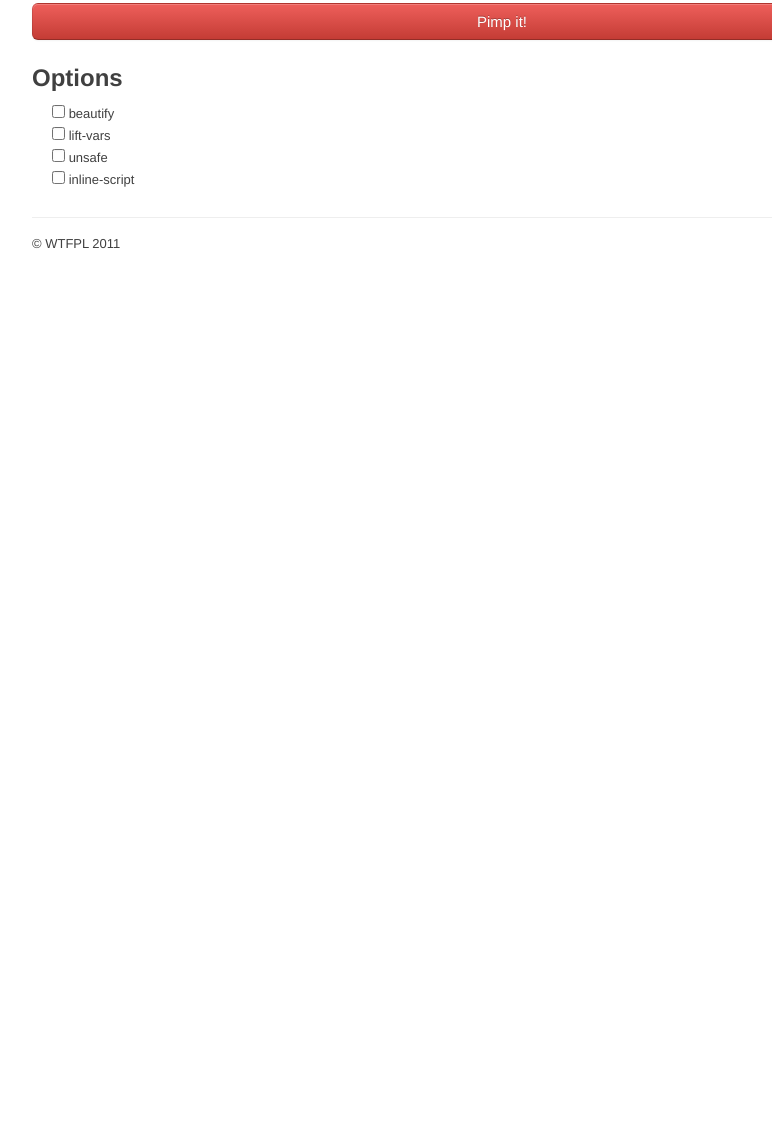
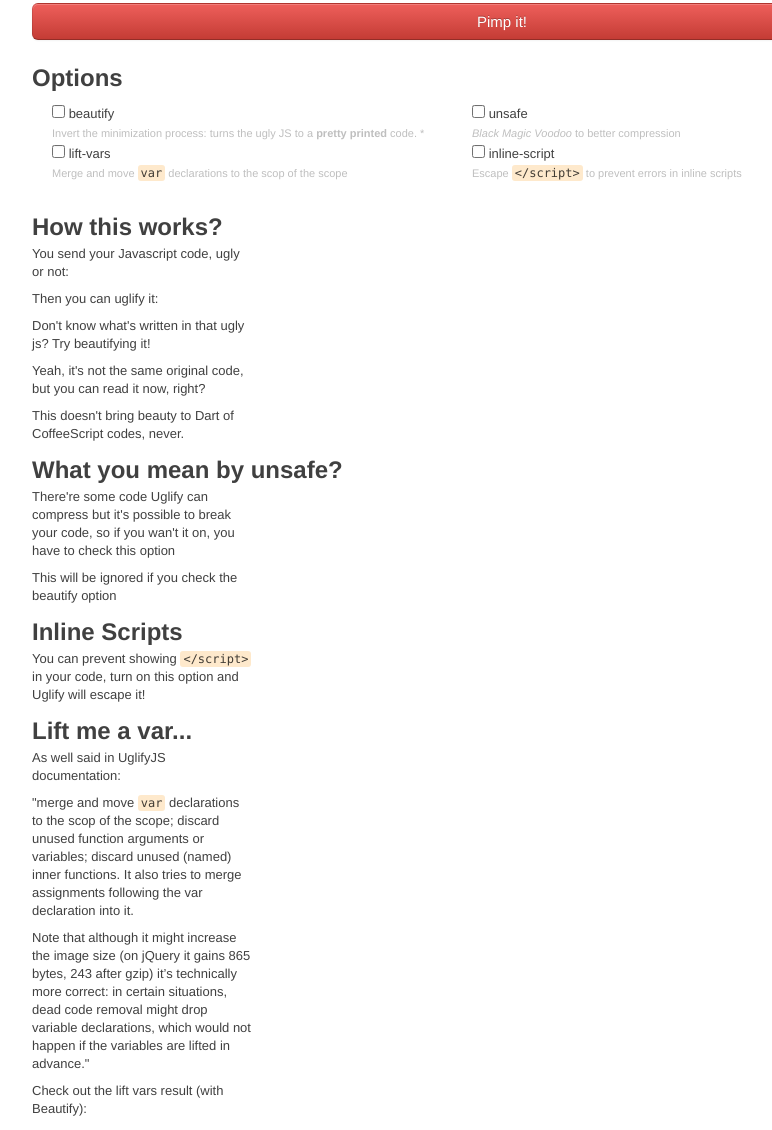
Before and after one commit to seutje/PimpMyCode, a plain HTML site: page index.html in a window 1280 px wide. Shown: the part 431-1561 px from the top of the page, without its empty margins (138-910 px from the left). Before the commit the page ends 800 px from the top, so only its background shows below. Drawn offline with Linux system fonts and the light colour scheme.

Commit message:
now with help texts in the home page

```diff
--- a/index.html
+++ b/index.html
@@ -2,7 +2,7 @@
 <html lang="en">
 <head>
     <meta charset="utf-8">
-    <title>Pimp My Code</title>
+    <title>Pimp My JS</title>
     <meta name="description" content="It's a code pimper with uglify option!">
     <meta name="author" content="Leo Balter">
 
@@ -52,11 +52,10 @@
 
 <body>
 
-
 <div class="topbar">
     <div class="fill">
         <div class="container">
-            <a class="brand" href="http://iloop.com.br">Pimp My Code</a>
+            <a class="brand" href="http://iloop.com.br">Pimp My JS</a>
             <ul class="nav">
                 <li class="active"><a href="http://iloop.com.br">Home</a></li>
                 <li><a href="https://github.com/leobalter/PimpMyCode">Github</a></li>
@@ -68,14 +67,7 @@
 
 <div class="container">
 
-    <h1>Uglify or Beautify your code, it's your choice...</h1>
-
-    <!-- Main hero unit for a primary marketing message or call to action -->
-    <!--<div class="hero-unit">
-        <h1>Pimp My Code!</h1>
-
-        <p>Uglify or Beautify your code, it's your choice...</p>
-    </div>-->
+    <h1>Uglify or Beautify your JavaScript, it's your choice...</h1>
 
     <form id="pimpForm" class="form-stacked" action="http://www.iloop.com.br:3000/" novalidate autocomplete="off"
           method="POST" target="_blank">
@@ -88,7 +80,7 @@
         <div class="row">
             <h2>Options</h2>
 
-            <div class="span6">
+            <div class="span7">
                 <div class="clearfix">
                     <div class="input">
                         <ul class="inputs-list">
@@ -97,24 +89,44 @@
                                     <input type="checkbox" value="beautify" name="uglifyopts">
                                     <span>beautify</span>
                                 </label>
+                                <span class="help-block">
+                                  Invert the minimization process: turns the ugly JS to a <strong>pretty printed</strong> code. *
+                                </span>
                             </li>
                             <li>
                                 <label>
                                     <input type="checkbox" value="lift" name="uglifyopts">
                                     <span>lift-vars</span>
                                 </label>
+                                <span class="help-block">
+                                  Merge and move <code>var</code> declarations to the scop of the scope
+                                </span>
                             </li>
+                        </ul>
+                    </div>
+                </div>
+            </div>
+            <div class="span7">
+                <div class="clearfix">
+                    <div class="input">
+                        <ul class="inputs-list">
                             <li>
                                 <label>
                                     <input type="checkbox" value="unsafe" name="uglifyopts">
                                     <span>unsafe</span>
                                 </label>
+                                <span class="help-block">
+                                  <em>Black Magic Voodoo</em> to better compression
+                                </span>
                             </li>
                             <li>
                                 <label>
                                     <input type="checkbox" value="inline" name="uglifyopts">
                                     <span>inline-script</span>
                                 </label>
+                                <span class="help-block">
+                                  Escape <code>&lt;/script></code> to prevent errors in inline scripts
+                                </span>
                             </li>
                         </ul>
                     </div>
@@ -122,6 +134,86 @@
             </div>
         </div>
     </form>
+
+    <h2>How this works?</h2>
+
+    <div class="row">
+      <div class="span4">
+          <p>You send your Javascript code, ugly or not:</p>
+      </div>
+      <div class="span12">
+          <script src="https://gist.github.com/1297100.js?file=normal.js"> </script>
+      </div>
+    </div>
+
+    <div class="row">
+      <div class="span4">
+        <p>Then you can uglify it:</p>
+      </div>
+      <div class="span12">
+          <script src="https://gist.github.com/1297100.js?file=ugly.js"></script>
+      </div>
+    </div>
+
+  <div class="row">
+    <div class="span4">
+      <p>Don't know what's written in that ugly js? Try beautifying it!</p>
+
+      <p>Yeah, it's not the same original code, but you can read it now, right?</p>
+
+      <p>This doesn't bring beauty to Dart of CoffeeScript codes, never.</p>
+    </div>
+    <div class="span12">
+      <script src="https://gist.github.com/1297100.js?file=beautify.js"></script>
+    </div>
+  </div>
+
+  <h2>What you mean by unsafe?</h2>
+
+  <div class="row">
+    <div class="span4">
+      <p>There're some code Uglify can compress but it's possible to break your code, so if you wan't it on, you have to check this option</p>
+
+      <p>This will be ignored if you check the beautify option</p>
+    </div>
+    <div class="span12">
+      <script src="https://gist.github.com/1297100.js?file=unsafe.js"></script>
+    </div>
+  </div>
+
+  <h2>Inline Scripts</h2>
+
+  <div class="row">
+    <div class="span4">
+      <p>You can prevent showing <code>&lt;/script></code> in your code, turn on this option and Uglify will escape it!</p>
+    </div>
+    <div class="span12">
+      <script src="https://gist.github.com/1297100.js?file=inline.js"></script>
+    </div>
+  </div>
+
+  <h2>Lift me a var...</h2>
+
+  <div class="row">
+    <div class="span4">
+      <p>As well said in UglifyJS documentation:</p>
+      <p>"merge and move <code>var</code> declarations to the scop of the scope; discard unused function arguments or variables; discard unused (named) inner functions. It also tries to merge assignments following the var declaration into it.</p>
+
+      <p>Note that although it might increase the image size (on jQuery it gains 865 bytes, 243 after gzip) it’s technically more correct: in certain situations, dead code removal might drop variable declarations, which would not happen if the variables are lifted in advance."</p>
+    </div>
+    <div class="span12">
+      <script src="https://gist.github.com/1297100.js?file=liftVars.js"></script>
+    </div>
+  </div>
+
+  <div class="row">
+    <div class="span4">
+      <p>Check out the lift vars result (with Beautify):</p>
+    </div>
+    <div class="span12">
+      <script src="https://gist.github.com/1297100.js?file=liftVarsResult.js"></script>
+    </div>
+  </div>
 
     <footer>
         <p>&copy; WTFPL 2011</p>
```
